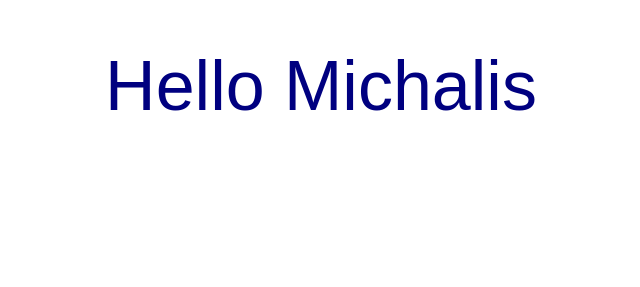
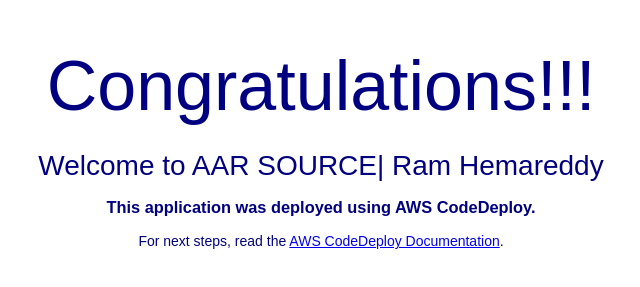
Before and after one commit to Building-acoustics-TU-Eindhoven/CHORAS, a plain HTML site: page index.html in a window 1280 px wide. Shown: the part 201-488 px from the top of the page, without its empty margins (319-959 px from the left). Drawn offline with Linux system fonts and the light colour scheme.

Commit message:
Reverted to previous

```diff
--- a/index.html
+++ b/index.html
@@ -27,10 +27,10 @@
 <body>
   <div align="center">
     <img src="https://s3.ap-south-1.amazonaws.com/www.basava.com/aar_logo_final.png" style="max-width: 20%;">
-    <h1>Hello Michalis</h1>
-      <!-- <h2>Welcome to CHORAS test</h2>
+    <h1>Congratulations!!! </h1>
+      <h2>Welcome to AAR SOURCE| Ram Hemareddy</h2>
     <h3>This application was deployed using AWS CodeDeploy.</h3>
-    <p>For next steps, read the <a href="http://aws.amazon.com/documentation/codedeploy">AWS CodeDeploy Documentation</a>.</p> -->
+    <p>For next steps, read the <a href="http://aws.amazon.com/documentation/codedeploy">AWS CodeDeploy Documentation</a>.</p>
   </div>
 </body>
 </html>
```
Also changed, not shown: 1 other file.
